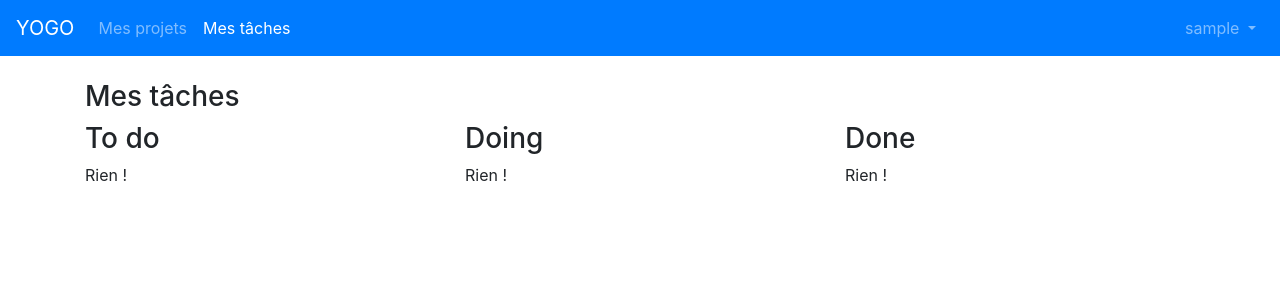
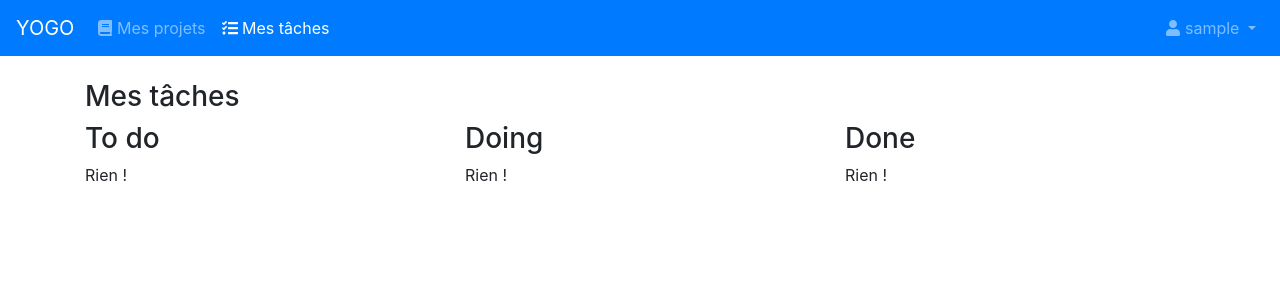
Before and after one commit to nanoy42/yogo, a Django app: page /projects/mytasks in a window 1280 px wide. Shown: the top 300 px of the page. Run offline with Django 3.2, Linux system fonts and the light colour scheme; the visitor is signed in with stand-in values (Sample User, id 1); data that the repository does not hold is empty; parts of the project's set-up code (start-up, migrations or seed data) failed here and were passed over; some libraries are stand-ins or nearby versions.

Commit message:
Ajout des icones / test du bot

```diff
--- a/templates/navbar.html
+++ b/templates/navbar.html
@@ -8,10 +8,10 @@
     <ul class="navbar-nav mr-auto">
 	  {% if request.user.is_authenticated %}
 	  <li class="nav-item {% if active == 2 %}active{% endif %}">
-		  <a class="nav-link" href="{% url 'projects:myprojects' %}">Mes projets</a>
+		  <a class="nav-link" href="{% url 'projects:myprojects' %}"><i class="fa fa-book"></i> Mes projets</a>
       </li>
 	  <li class="nav-item {% if active == 3 %}active{% endif %}">
-		  <a class="nav-link" href="{% url 'projects:mytasks' %}">Mes tâches</a>
+		  <a class="nav-link" href="{% url 'projects:mytasks' %}"><i class="fa fa-tasks"></i> Mes tâches</a>
 	  </li>
 	  {% endif %}
     </ul>
@@ -22,7 +22,7 @@
     {% endif %}
 	<li class="nav-item dropdown">
         <a class="nav-link dropdown-toggle" href="#" id="navbarDropdown" role="button" data-toggle="dropdown" aria-haspopup="true" aria-expanded="false">
-			{{request.user}}
+			<i class="fa fa-user"></i> {{request.user}}
         </a>
         <div class="dropdown-menu dropdown-menu-right" aria-labelledby="navbarDropdown">
 			<a class="dropdown-item" href="{% url 'projects:newproject' %}"><i class="fa fa-plus"></i> Créer un nouveau projet</a>
@@ -38,7 +38,7 @@
       </li>
 		{% else %}
 		<li class="nav-item {% if active == 4 %}active{% endif %}">
-			<a class="nav-link" href="{% url 'users:login' %}">Connexion<span class="sr-only">(current)</span></a>
+			<a class="nav-link" href="{% url 'users:login' %}"><i class="fa fa-sign-in" ></i> Connexion<span class="sr-only">(current)</span></a>
 		</li>
 	  {% endif %}
 	</ul>
```
